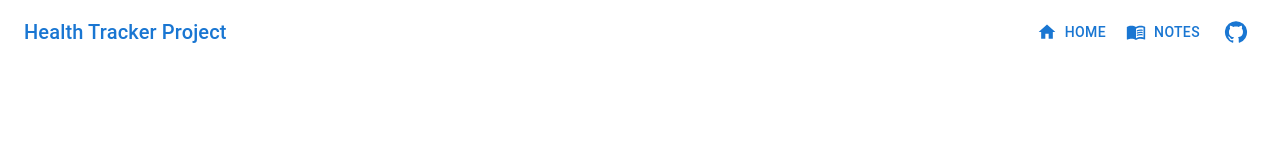
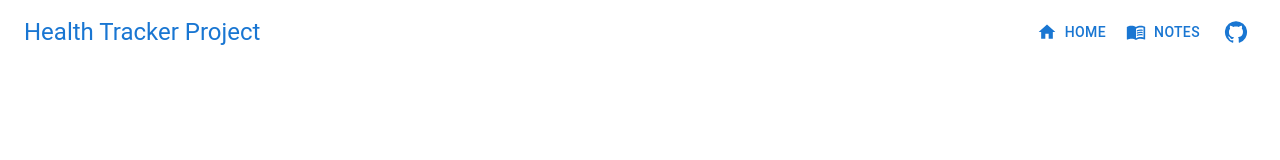
Before and after one commit to lopa9/HealthTracker, a React (Create React App) app in the folder frontend/client/: page /notes/schedule in a window 1280 px wide. Shown: the top 160 px of the page. Built offline with nearby package versions, Linux system fonts and the light colour scheme.

Commit message:
added navbar skeleton

```diff
--- a/frontend/client/src/components/Navbar.js
+++ b/frontend/client/src/components/Navbar.js
@@ -33,7 +33,7 @@ const notesPages = [
   return (
     <AppBar position="static" color="transparent" elevation={0} sx={{ width: '100%' }}>
       <Toolbar>
-        <Typography variant="h6" component="div" sx={{ flexGrow: 1, color: 'primary.main' }}>
+        <Typography  variant="h5" component="div" sx={{ flexGrow: 1, color: 'primary.main' }}>
         Health Tracker Project
         </Typography>
         <Box sx={{ display: 'flex', alignItems: 'center', gap: 1 }}>
```
